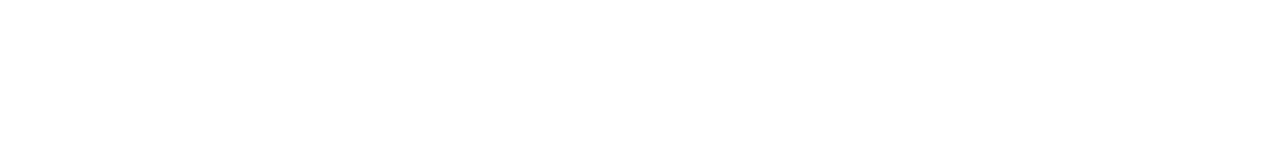
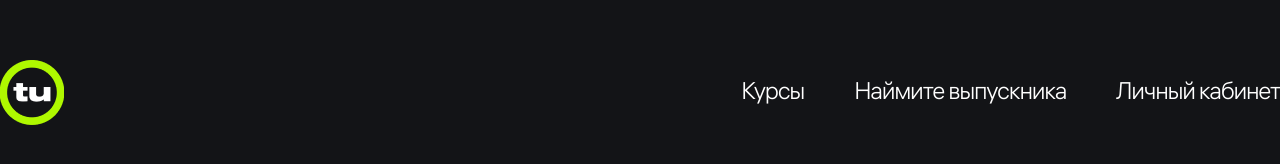
Before and after one commit to Ablyakimov/tu, a website: page app/index.pug in a window 1280 px wide. Drawn offline with nearby package versions, Linux system fonts and the light colour scheme; files that its build step writes are made by us from their sources.

Commit message:
add header

```diff
--- a/app/index.pug
+++ b/app/index.pug
@@ -7,4 +7,19 @@ html(lang="ru")
         title tu
         link(rel="stylesheet", href="css/index.css")
     body
+        div.header
+            div.container
+                div.header__inner
+                    a.logo(href="#")
+                        img.logo__img(src="img/logo.png", alt="tu")
+                    nav.nav
+                        a.nav__link(href="#") Курсы
+                        a.nav__link(href="#") Наймите выпускника
+                        a.nav__link(href="#") Личный кабинет
+                    button.menu-button.menu-button--mobile
+                        span.menu-button__line
+                        span.menu-button__line
+                        span.menu-button__line
+
+
         script(src="js/main.js")
--- a/app/scss/_fonts.scss
+++ b/app/scss/_fonts.scss
@@ -4,7 +4,7 @@
         url('../fonts/ALSHauss-Book/ALSHauss-Book.woff2') format('woff2'),
         url('../fonts/ALSHauss-Book/ALSHauss-Book.woff') format('woff'),
         url('../fonts/ALSHauss-Book/ALSHauss-Book.ttf') format('truetype');
-    font-weight: normal;
+    font-weight: 350;
     font-style: normal;
 }
 
--- /dev/null
+++ b/app/scss/_settings.scss
@@ -0,0 +1,7 @@
+body{
+    background: #131417;
+}
+.container{
+    max-width: 1571px;
+    margin: auto;
+}
--- /dev/null
+++ b/app/scss/blocks/_header.scss
@@ -0,0 +1,54 @@
+.header{
+    padding-top: 60px;
+    &__inner{
+        display: flex;
+        align-items: center;
+        justify-content: space-between;
+    }
+}
+.nav{
+    list-style: none;
+    padding: 0;
+    margin: 0;
+    &__link{
+        font-family: 'ALS Hauss';
+        font-style: normal;
+        font-weight: 350;
+        font-size: 24px;
+        line-height: 50px;
+        letter-spacing: -1.25573px;
+        font-feature-settings: 'pnum' on, 'lnum' on;
+        color: #FFFFFF;
+        text-decoration: none;
+        &:not(:last-child){
+            margin-right: 50px;
+        }
+    }
+}
+.logo{
+    &-img{
+
+    }
+}
+.menu{
+    &-button{
+        display: flex;
+        width: 16px;
+        height: 11px;
+        padding: 0;
+        align-items: center;
+        justify-content: space-between;
+        flex-direction: column;
+        border: none;
+        background-color: #131417;
+        cursor: pointer;
+        &__line{
+            width: 16px;
+            height: 1px;
+            background-color: #FF9B07;
+        }
+        &--mobile{
+            display: none;
+        }
+    }
+}
--- a/app/scss/index.scss
+++ b/app/scss/index.scss
@@ -1,17 +1,10 @@
-@import '_fonts.scss';
-
-h1{
-    font-family: 'ALS Hauss';
-}
-h2{
-    font-family: 'ALS Hauss';
-    font-weight: 500;
-}
-h3{
-    font-family: 'ALS Hauss';
-    font-weight: 400;
-}
-h4{
-    font-family: 'Bona Nova';
-    font-style: italic;
-}
+// normalize
+@import 'normalize';
+// Подключение шрифтов
+@import 'fonts';
+// Общие настройки
+@import 'settings';
+// Подключение блока header
+@import 'blocks/header';
+// Подключение медиа
+@import 'media';
```
Also changed, not shown: app/css/index.css, app/index.html, app/scss/_media.scss (added), 1 other file.
